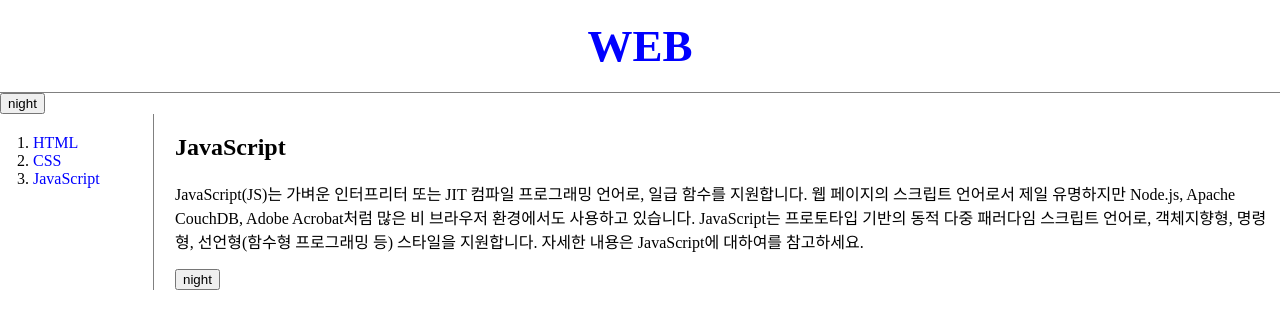
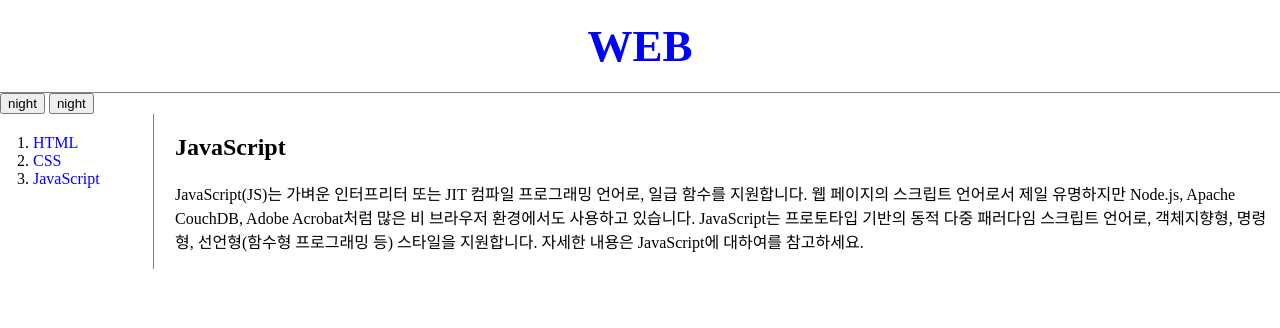
Before and after one commit to NaDaPuPu/web2_javascript, a plain HTML site: page 3.html in a window 1280 px wide. Drawn offline with Linux system fonts and the light colour scheme.

Commit message:
Chapter 28 - Function Utilization

```diff
--- a/3.html
+++ b/3.html
@@ -2,17 +2,13 @@
 <head>
     <title>WEB - JavaScript</title>
     <meta charset="utf-8">
-    <link rel="stylesheet" href="style.css">
-</head>
-
-<body>
-    <h1><a href="index.html">WEB</a></h1>
-    <input type="button" value="night" onclick="
+    <script>
+        function nightDayHandler(self) {
             var target = document.querySelector('body');
-        if (this.value === 'night') {
+            if (self.value === 'night') {
                 target.style.backgroundColor = 'black';
                 target.style.color = 'white';
-            this.value = 'day';
+                self.value = 'day';
 
                 var alist = document.querySelectorAll('a');
                 var i = 0;
@@ -23,7 +19,7 @@
             } else {
                 target.style.backgroundColor = 'white';
                 target.style.color = 'black';
-            this.value = 'night';
+                self.value = 'night';
 
                 var alist = document.querySelectorAll('a');
                 var i = 0;
@@ -32,6 +28,18 @@
                     i += 1;
                 }
             }
+        }
+    </script>
+    <link rel="stylesheet" href="style.css">
+</head>
+
+<body>
+    <h1><a href="index.html">WEB</a></h1>
+    <input id="night_day" type="button" value="night" onclick="
+        nightDayHandler(this);
+    ">
+    <input id="night_day" type="button" value="night" onclick="
+        nightDayHandler(this);
     ">
     <div id="grid">
         <ol>
@@ -42,18 +50,6 @@
         <div id="article">
             <h2>JavaScript</h2>
             <p>JavaScript(JS)는 가벼운 인터프리터 또는 JIT 컴파일 프로그래밍 언어로, 일급 함수를 지원합니다. 웹 페이지의 스크립트 언어로서 제일 유명하지만 Node.js, Apache CouchDB, Adobe Acrobat처럼 많은 비 브라우저 환경에서도 사용하고 있습니다. JavaScript는 프로토타입 기반의 동적 다중 패러다임 스크립트 언어로, 객체지향형, 명령형, 선언형(함수형 프로그래밍 등) 스타일을 지원합니다. 자세한 내용은 JavaScript에 대하여를 참고하세요.</p>
-            <input type="button" value="night" onclick="
-                var target = document.querySelector('body');
-                if (this.value === 'night') {
-                    target.style.backgroundColor = 'black';
-                    target.style.color = 'white';
-                    this.value = 'day';
-                } else {
-                    target.style.backgroundColor = 'white';
-                    target.style.color = 'black';
-                    this.value = 'night';
-                }
-            ">
         </div>
     </div>
 </body>
```
Also changed, not shown: ex9.html (added, +25 -0 lines). Lines whose indentation alone changed are shown as unchanged.
